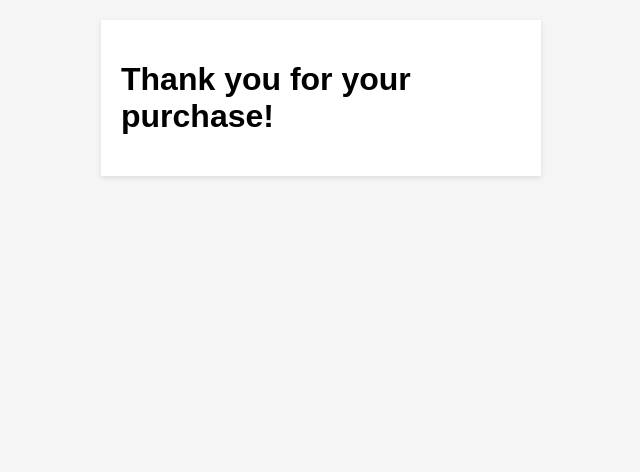
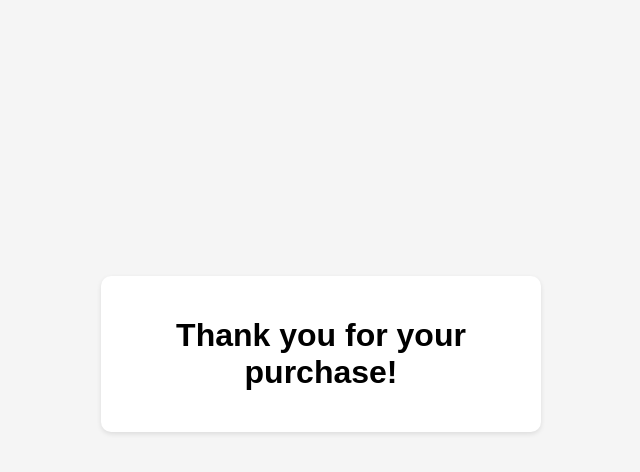
Before and after one commit to strempe/d3-style-an-order-form, a plain HTML site: page thanks.html in a window 1280 px wide. Shown: the whole page, without its empty margins (319-959 px from the left). Drawn offline with Linux system fonts and the light colour scheme.

Commit message:
style sheet and thanks

```diff
--- a/css/global.css
+++ b/css/global.css
@@ -14,6 +14,7 @@ img {
     background-color: #ffffff;
     max-width: 400px;
     margin: auto;
+    border-radius: 10px;
 }
 
 .title {
--- a/thanks.css
+++ b/thanks.css
@@ -1,3 +1,9 @@
+html {
+    font-family: sans-serif;
+    line-height: 1.15;
+    background-attachment: scroll;
+
+}
 body {
     padding: 60px;
     background: #f5f5f5;
@@ -5,19 +11,23 @@ body {
     max-width: 400px;
     margin-top: 50%;
     margin-bottom: 50%;
+    background-image: css/Header_IMG_Cactus;
+    /*text-align: center;*/
 }
 
 .card {
+    text-align: center;
     padding: 20px 20px 20px 20px;
     box-shadow: 0px 2px 5px rgba(0,0,0,0.1);
     background-color: #ffffff;
     margin: auto 0;
-
+    border-radius: 10px;
 
 }
 
 .h1 {
+    text-align: center;
     color: darkslategray;
     font-weight: bold;
-    text-align: center;
+
 }
--- a/thanks.html
+++ b/thanks.html
@@ -1,5 +1,5 @@
 <!doctype html>
-<html>
+<html style="padding-top: 20%; padding-bottom: 20% " />
 <head>
   <title>Thank You!</title>
   <meta charset="utf-8" />
@@ -10,7 +10,7 @@
 
 <body>
     <div class="card">
-        <h1>Thank you for your purchase!</h1>
+        <h1><center>Thank you for your purchase!</center></h1>
     </div>
 </body>
 </html>
```
Also changed, not shown: index.html (+2 -1 lines).
